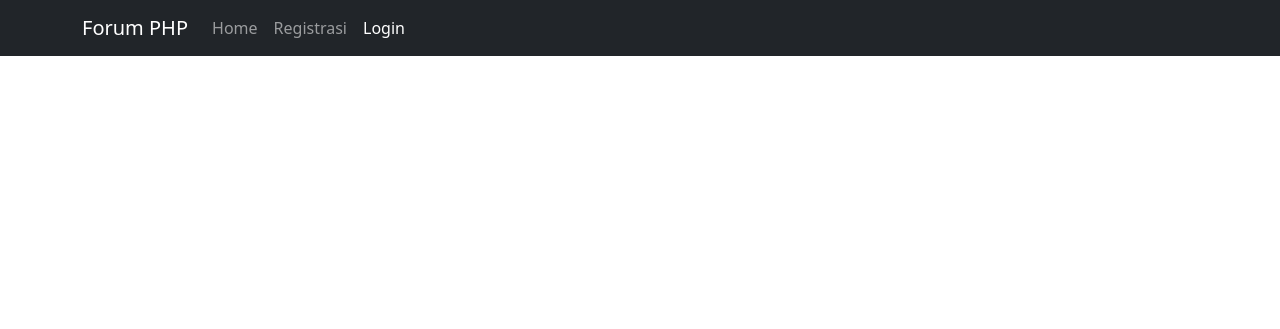
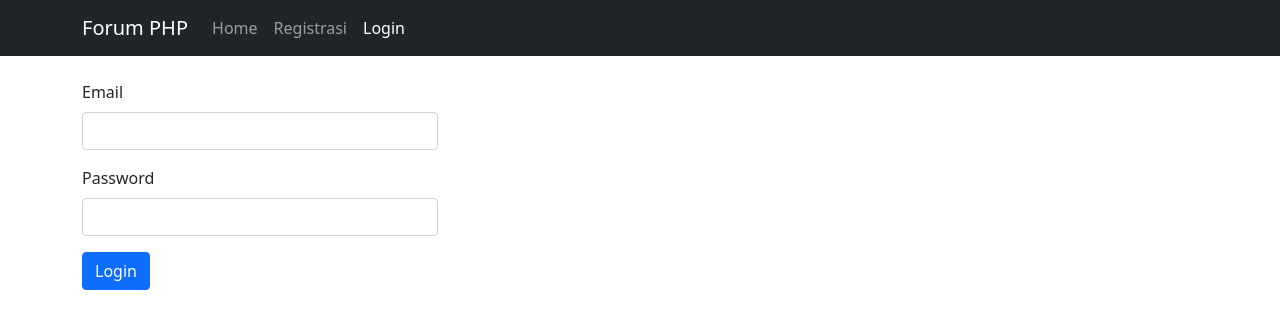
Before and after one commit to ellyxc/myphptutorials-examples, a PHP site: page /login.php in a window 1280 px wide. Shown: the top 329 px of the page. Run offline with PHP 8.4, Linux system fonts and the light colour scheme.

Commit message:
tutorial membuat form login and logout studi kasus forum

```diff
--- a/forum/login.php
+++ b/forum/login.php
@@ -1,3 +1,28 @@
+<?php
+session_start();
+$hasil = true;
+if (!empty($_POST)) {
+  $pdo = require 'koneksi.php';
+  $sql = "select * from users where email = :email";
+  $query = $pdo->prepare($sql);
+  $query->execute(array('email' => $_POST['email']));
+  $user = $query->fetch();
+  if (!$user) {
+    $hasil = false;
+  } elseif(sha1($_POST['password']) != $user['password']) {
+    $hasil = false;
+  } else {
+    $hasil = true;
+    $_SESSION['user']= array(
+      'id' => $user['id'],
+      'nama' => $user['nama'],
+    );
+
+    header("Location: index.php");
+    exit;
+  }
+}
+?>
 <!doctype html>
 <html lang="en">
   <head>
@@ -9,9 +34,31 @@
   </head>
   <body>
     <?php
-    $__menuAktif = 'login';
+      $__menuAktif = 'login';
       include 'menu.php';
-      ?>
+    ?>
+    <div class="container">
+      <div class="row">
+        <div class="col-md-4">
+          <?php
+          if (!$hasil) {
+            echo '<p class="text-danger">Email atau password salah</p>';
+          }
+          ?>
+          <form method="POST" action="">
+            <div class="mb-3">
+              <label class="form-label">Email</label>
+              <input type="email" class="form-control" name="email" required/>
+            </div>
+            <div class="mb-3">
+              <label class="form-label">Password</label>
+              <input type="password" class="form-control" name="password" required/>
+            </div>
+            <button type="submit" class="btn btn-primary">Login</button>
+          </form>
+        </div>
+      </div>
+    </div>
     <script src="boostrap/js/bootstrap.bundle.min.js"></script>
   </body>
 </html>
--- a/forum/menu.php
+++ b/forum/menu.php
@@ -9,12 +9,23 @@
         <li class="nav-item">
           <a class="nav-link <?php echo $__menuAktif == 'home' ? 'active' : ''?>" href="index.php">Home</a>
         </li>
+        <?php
+        if (!isset($_SESSION['user']) || empty($_SESSION['user'])) {
+        ?>
           <li class="nav-item">
             <a class="nav-link <?php echo $__menuAktif == 'registrasi' ? 'active' : ''?>" href="daftar.php">Registrasi</a>
           </li>
           <li class="nav-item">
             <a class="nav-link <?php echo $__menuAktif == 'login' ? 'active' : ''?>" href="login.php">Login</a>
           </li>
+        <?php } else {?>
+          <li class="nav-item">
+            <a class="nav-link" href="">Post Topik</a>
+          </li>
+          <li class="nav-item">
+            <a class="nav-link" href="logout.php">Logout</a>
+          </li>
+        <?php }?>
       </ul>
     </div>
   </div>
```
Also changed, not shown: forum/index.php (+11 -1 lines), forum/logout.php (added, +8 -0 lines), forum/readme.md. Lines whose indentation alone changed are shown as unchanged.
